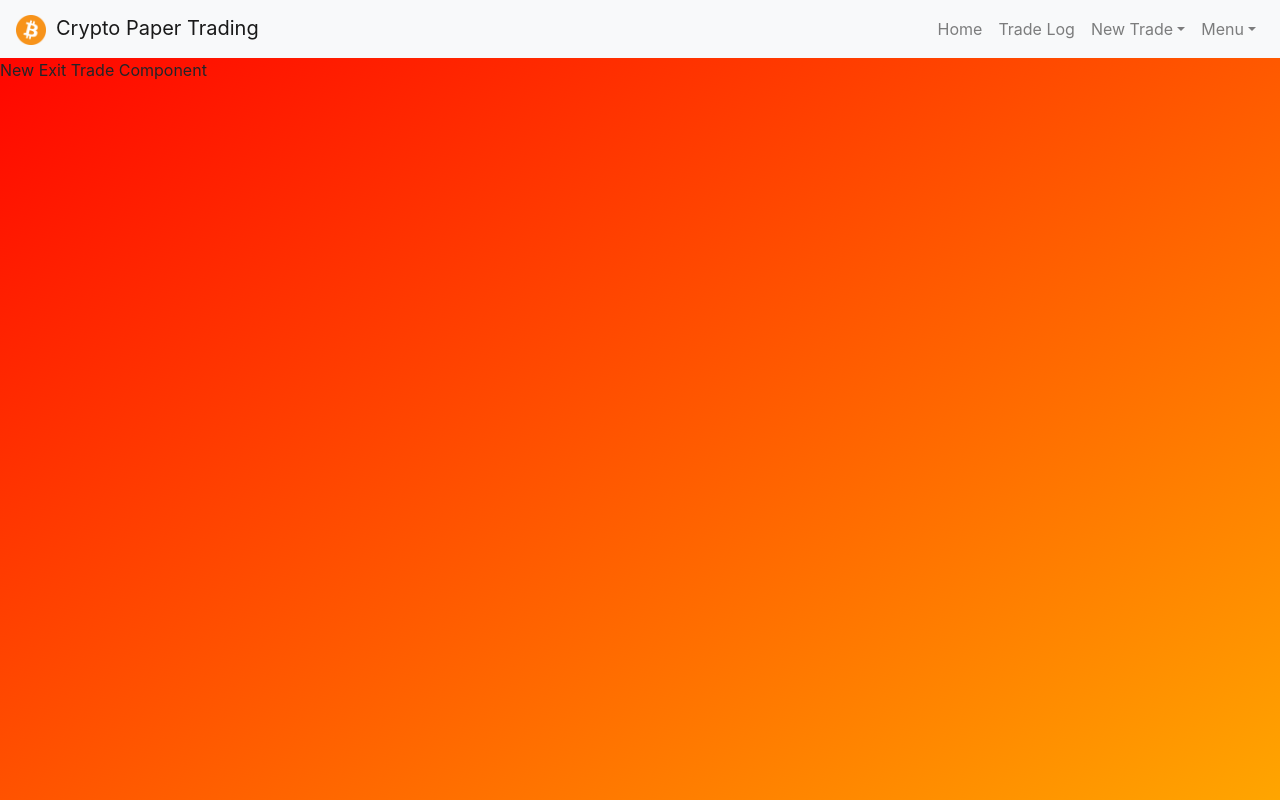
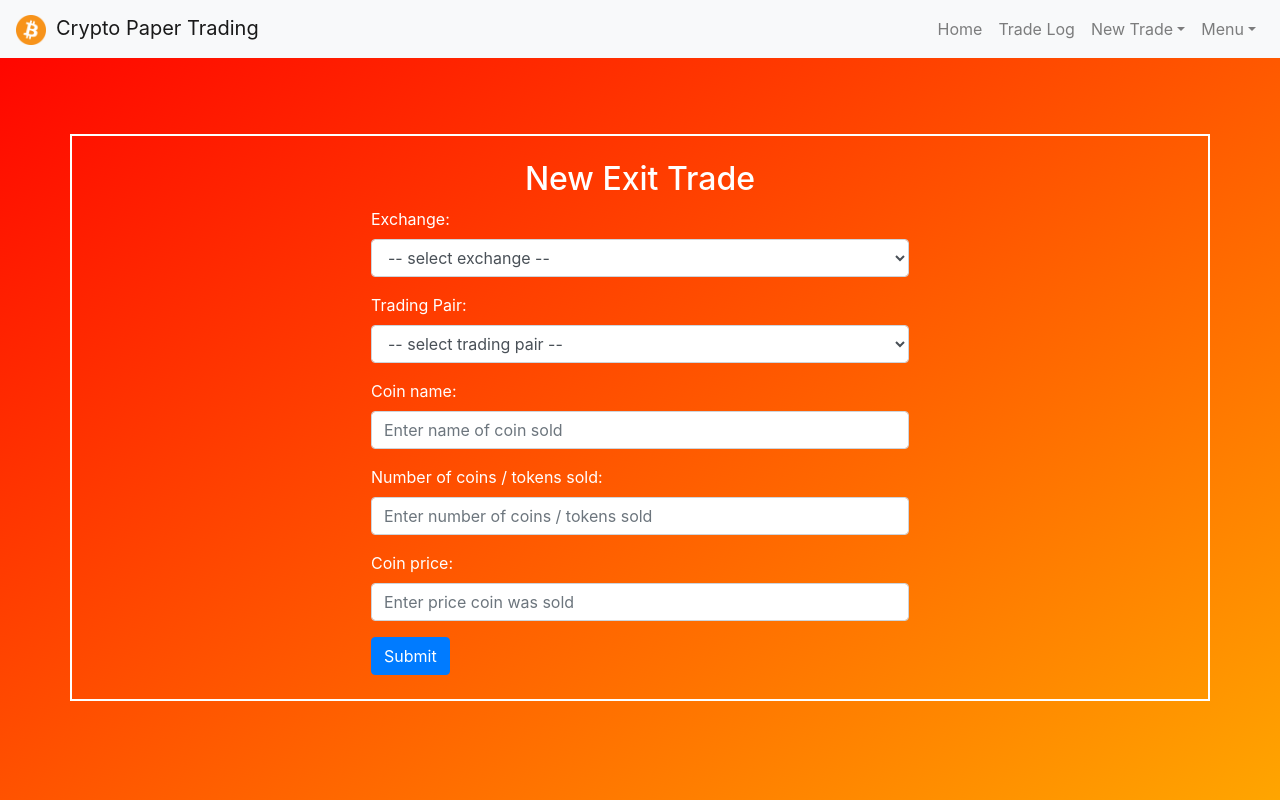
Before and after one commit to mdamian9/cryptopapertrading-site, a React (Create React App) app in the folder client/: page /new-exit-trade in a window 1280 px wide. Built offline with nearby package versions, Linux system fonts and the light colour scheme.

Commit message:
Small adjustments to NewEntryTradeForm and page components, and also set up NewExitTradeForm and page components

```diff
--- a/client/src/components/Navbar.js
+++ b/client/src/components/Navbar.js
@@ -49,10 +49,14 @@ class NavbarComponent extends Component {
                             </DropdownToggle>
                             <DropdownMenu right>
                                 <DropdownItem>
-                                    New Entry Trade
+                                    <NavLink href="/new-entry-trade">
+                                        New Entry Trade
+                                    </NavLink>
                                 </DropdownItem>
                                 <DropdownItem>
-                                    New Exit Trade
+                                    <NavLink href="/new-exit-trade">
+                                        New Exit Trade
+                                    </NavLink>
                                 </DropdownItem>
                             </DropdownMenu>
                         </UncontrolledDropdown>
--- a/client/src/components/NewEntryTradeForm.js
+++ b/client/src/components/NewEntryTradeForm.js
@@ -9,8 +9,8 @@ class NewEntryTradeForm extends Component {
             exchangeName: '-- select exchange --',
             tradingPair: '-- select trading pair --',
             totalInvestment: '',
-            altName: '',
-            altPrice: ''
+            coinName: '',
+            coinBuyPrice: ''
         };
     };
 
@@ -26,20 +26,20 @@ class NewEntryTradeForm extends Component {
     handleFormSubmit = event => {
         event.preventDefault();
         // Clear form fields
-        console.log(`Submitted:\n${this.state.exchangeName} ${this.state.tradingPair} ${this.state.totalInvestment} ${this.state.altName} ${this.state.altPrice}`);
+        console.log(`Submitted:\n${this.state.exchangeName} ${this.state.tradingPair} ${this.state.totalInvestment} ${this.state.coinName} ${this.state.coinBuyPrice}`);
         document.getElementById("new-entry-form").reset();
         // Reset state
         this.setState({
             exchangeName: '-- select exchange --',
             tradingPair: '-- select trading pair --',
             totalInvestment: '',
-            altName: '',
-            altPrice: ''
+            coinName: '',
+            coinBuyPrice: ''
         });
     };
 
     render = () => {
-        console.log(`Rendered:\n${this.state.exchangeName} ${this.state.tradingPair} ${this.state.totalInvestment} ${this.state.altName} ${this.state.altPrice}`);
+        console.log(`Rendered:\n${this.state.exchangeName} ${this.state.tradingPair} ${this.state.totalInvestment} ${this.state.coinName} ${this.state.coinBuyPrice}`);
         return (
             <Form id="new-entry-form" onSubmit={this.handleFormSubmit}>
                 <FormGroup>
@@ -70,14 +70,14 @@ class NewEntryTradeForm extends Component {
                         placeholder="Enter total investment" onChange={this.handleChange}/>
                 </FormGroup>
                 <FormGroup>
-                    <Label for="alt-name">Altcoin name:</Label>
-                    <Input type="text" name="altName" id="alt-name"
-                        placeholder="Enter name of altcoin bought" onChange={this.handleChange}/>
+                    <Label for="coin-name">Coin name:</Label>
+                    <Input type="text" name="coinName" id="coin-name"
+                        placeholder="Enter name of coin bought" onChange={this.handleChange}/>
                 </FormGroup>
                 <FormGroup>
-                    <Label for="alt-price">Altcoin price:</Label>
-                    <Input type="text" name="altPrice" id="alt-price"
-                        placeholder="Enter price of altcoin" onChange={this.handleChange}/>
+                    <Label for="coin-buy-price">Coin price:</Label>
+                    <Input type="text" name="coinBuyPrice" id="coin-buy-price"
+                        placeholder="Enter price coin was bought" onChange={this.handleChange}/>
                 </FormGroup>
                 <Button color="primary">Submit</Button>
             </Form>
--- a/client/src/components/NewEntryTradePage.js
+++ b/client/src/components/NewEntryTradePage.js
@@ -1,19 +1,18 @@
-import React, { Component } from 'react';
+import React from 'react';
 import { Container, Row, Col } from 'reactstrap';
 import Navbar from './Navbar';
 import NewEntryTradeForm from './NewEntryTradeForm';
 
-class NewEntryTradePage extends Component {
-    render = () => {
-        return (
-            <div>
-                <Navbar />
-                <br />
-                <Container className="text-white w-outline">
+const NewEntryTradePage = () => {
+    return (
+        <div>
+            <Navbar />
+            <div className="div-90vh d-flex align-items-center text-white">
+                <Container className="w-outline">
                     <br />
                     <Row>
                         <Col>
-                            <h1 className="text-center" style={{fontSize: '4vh' }}>
+                            <h1 className="text-center" style={{ fontSize: '4vh' }}>
                                 New Entry Trade
                             </h1>
                         </Col>
@@ -26,8 +25,8 @@ class NewEntryTradePage extends Component {
                     <br />
                 </Container>
             </div>
-        );
-    };
+        </div>
+    );
 };
 
 export default NewEntryTradePage;
--- a/client/src/components/NewExitTradeForm.js
+++ b/client/src/components/NewExitTradeForm.js
@@ -0,0 +1,88 @@
+import React, { Component } from 'react';
+import { Button, Form, FormGroup, Label, Input } from 'reactstrap';
+
+class NewEntryTradeForm extends Component {
+
+    constructor(props) {
+        super(props);
+        this.state = {
+            exchangeName: '-- select exchange --',
+            tradingPair: '-- select trading pair --',
+            coinName: '',
+            numCoinsSold: '',
+            coinSellPrice: ''
+        };
+    };
+
+    handleChange = event => {
+        // Extract name & value from event target and set to state
+        console.log(event.target.name);
+        const { name, value } = event.target;
+        this.setState({
+            [name]: value
+        });
+    };
+
+    handleFormSubmit = event => {
+        event.preventDefault();
+        // Clear form fields
+        console.log(`Submitted:\n${this.state.exchangeName} ${this.state.tradingPair} ${this.state.coinName} ${this.state.numCoinsSold} ${this.state.coinSellPrice}`);
+        document.getElementById("new-exit-form").reset();
+        // Reset state
+        this.setState({
+            exchangeName: '-- select exchange --',
+            tradingPair: '-- select trading pair --',
+            coinName: '',
+            numCoinsSold: '',
+            coinSellPrice: ''
+        });
+    };
+
+    render = () => {
+        console.log(`Rendered:\n${this.state.exchangeName} ${this.state.tradingPair} ${this.state.coinName} ${this.state.numCoinsSold} ${this.state.coinSellPrice}`);
+        return (
+            <Form id="new-exit-form" onSubmit={this.handleFormSubmit}>
+                <FormGroup>
+                    <Label for="exchange-name">Exchange:</Label>
+                    <Input type="select" name="exchangeName" id="exchange-name"
+                        defaultValue={this.state.exchangeName} onChange={this.handleChange}>
+                        <option disabled>-- select exchange --</option>
+                        <option>Binance</option>
+                        <option>Coinbase</option>
+                        <option>Robinhood</option>
+                    </Input>
+                </FormGroup>
+                <FormGroup>
+                    <Label for="trading-pair">Trading Pair:</Label>
+                    <Input type="select" name="tradingPair" id="trading-pair"
+                        defaultValue={this.state.tradingPair} onChange={this.handleChange}>
+                        <option disabled>-- select trading pair --</option>
+                        <option>USD</option>
+                        <option>USDT</option>
+                        <option>BTC</option>
+                        <option>ETH</option>
+                        <option>BNB</option>
+                    </Input>
+                </FormGroup>
+                <FormGroup>
+                    <Label for="coin-name">Coin name:</Label>
+                    <Input type="text" name="coinName" id="coin-name"
+                        placeholder="Enter name of coin sold" onChange={this.handleChange} />
+                </FormGroup>
+                <FormGroup>
+                    <Label for="num-coins-sold">Number of coins / tokens sold:</Label>
+                    <Input type="text" name="numCoinsSold" id="num-coins-sold"
+                        placeholder="Enter number of coins / tokens sold" onChange={this.handleChange} />
+                </FormGroup>
+                <FormGroup>
+                    <Label for="coin-sell-price">Coin price:</Label>
+                    <Input type="text" name="coinSellPrice" id="coin-sell-price"
+                        placeholder="Enter price coin was sold" onChange={this.handleChange} />
+                </FormGroup>
+                <Button color="primary">Submit</Button>
+            </Form>
+        );
+    };
+};
+
+export default NewEntryTradeForm;
--- a/client/src/components/NewExitTradePage.js
+++ b/client/src/components/NewExitTradePage.js
@@ -1,15 +1,32 @@
-import React, { Component } from 'react';
+import React from 'react';
+import { Container, Row, Col } from 'reactstrap';
 import Navbar from './Navbar';
+import NewExitTradeForm from './NewExitTradeForm';
 
-class NewExitTradePage extends Component {
-    render = () => {
-        return (
-            <div>
-                <Navbar />
-                New Exit Trade Component
+const NewExitTradePage = () => {
+    return (
+        <div>
+            <Navbar />
+            <div className="div-90vh d-flex align-items-center text-white">
+                <Container className="w-outline">
+                    <br />
+                    <Row>
+                        <Col>
+                            <h1 className="text-center" style={{ fontSize: '4vh' }}>
+                                New Exit Trade
+                            </h1>
+                        </Col>
+                    </Row>
+                    <Row className="justify-content-center">
+                        <Col xs="6">
+                            <NewExitTradeForm />
+                        </Col>
+                    </Row>
+                    <br />
+                </Container>
             </div>
-        );
-    };
+        </div>
+    );
 };
 
 export default NewExitTradePage;
```
